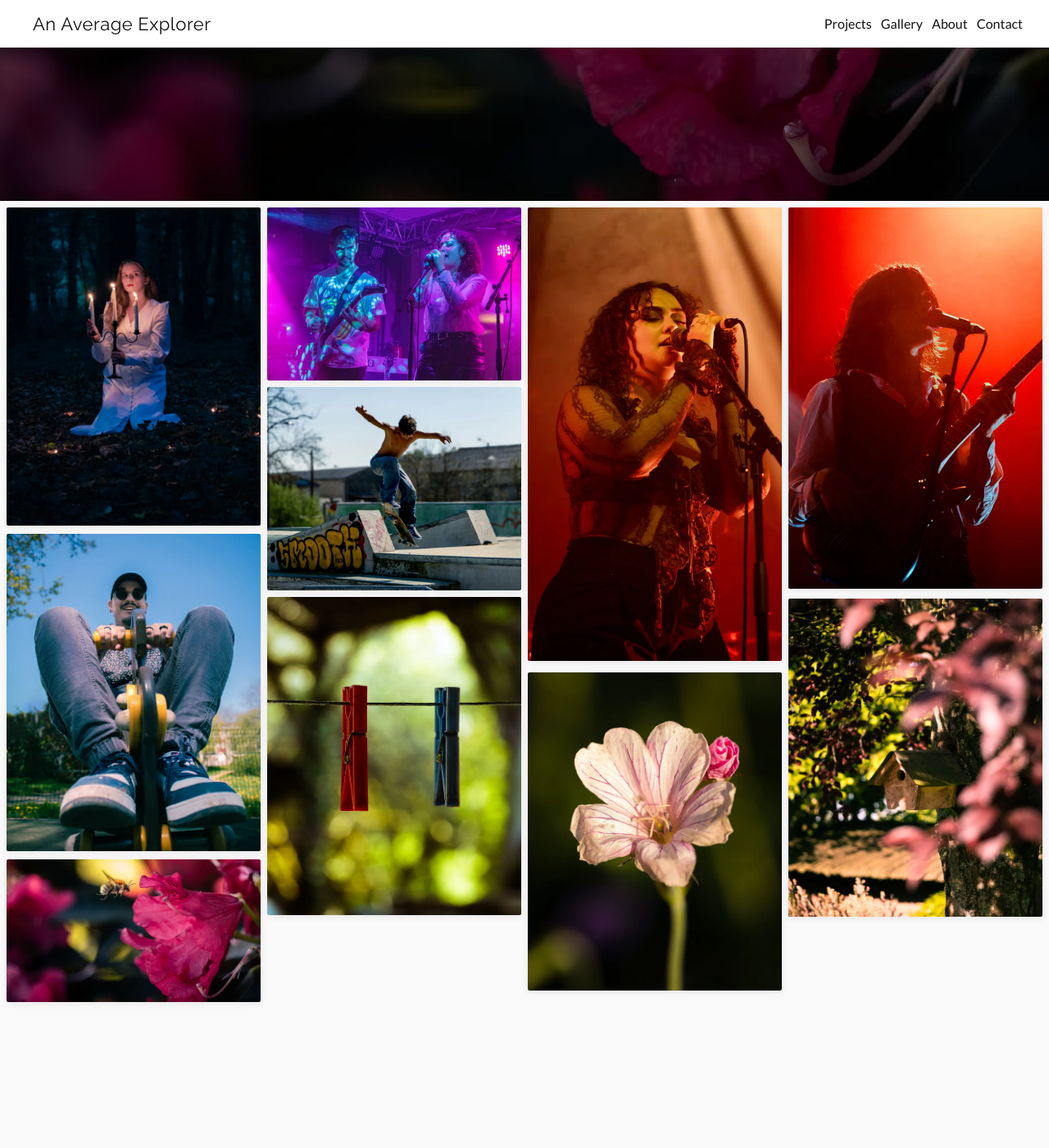
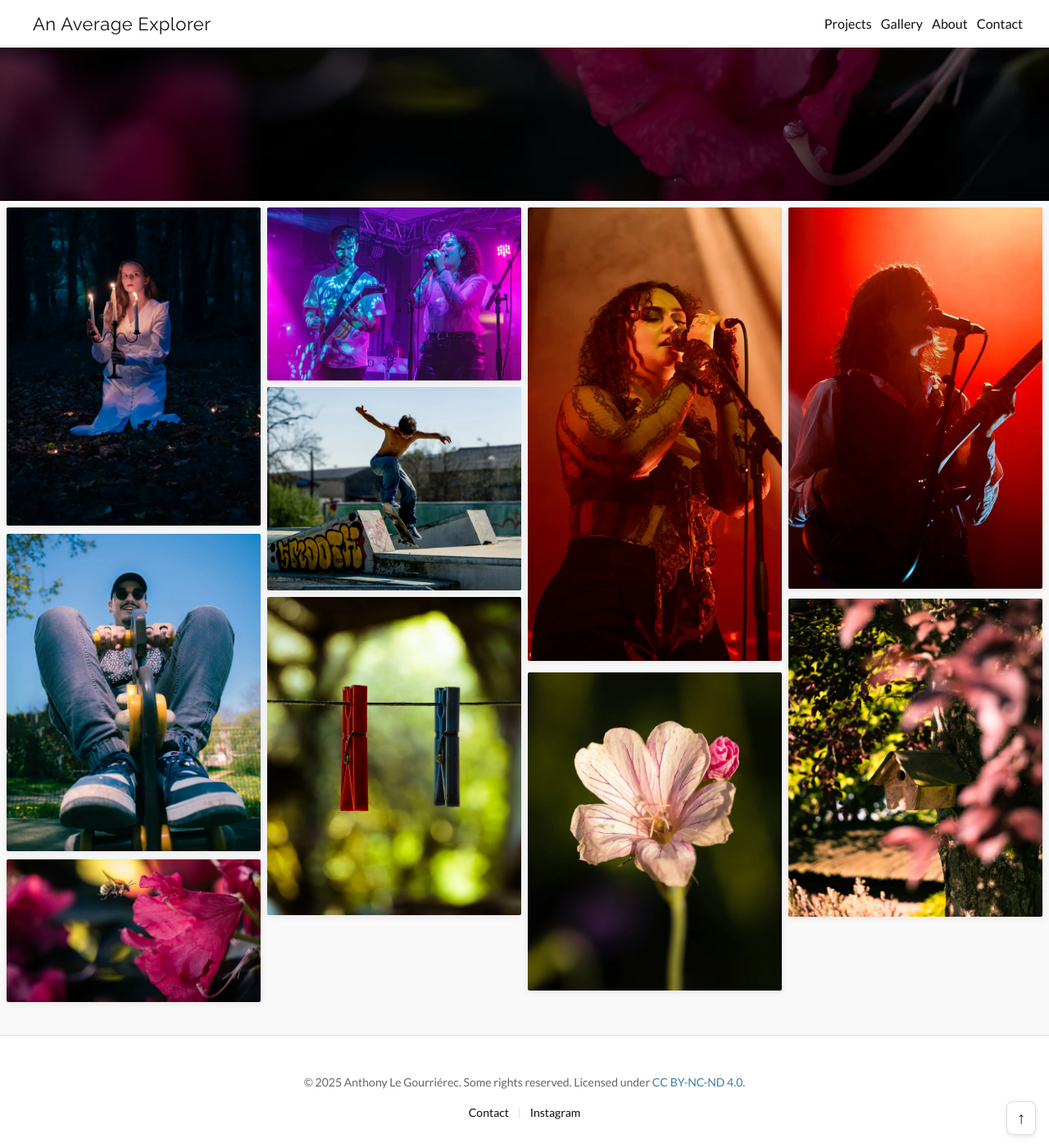
Before and after one commit to AnAverageExplorer/AnAverageExplorer.github.io, a Jekyll site: the page built from index.md, in a window 1280 px wide and 1400 px high, scrolled down 533 px. Shown: the whole window at 82% size. Built offline with Jekyll 4.4.1, drawn with Linux system fonts in a browser that asks for light colours; nearby versions of some CDN libraries; before the commit the page ends 1763 px from its top, so only the background shows below that.

Commit message:
Added a footer to the site

```diff
--- /dev/null
+++ b/_includes/footer.html
@@ -0,0 +1,72 @@
+<footer class="site-footer">
+    <div class="footer-inner">
+        <p>
+            © 2025 Anthony Le Gourriérec.
+            Some rights reserved.
+            Licensed under <a href="https://creativecommons.org/licenses/by-nc-nd/4.0/" target="_blank"
+                rel="noopener">CC BY-NC-ND 4.0</a>.
+
+        </p>
+
+        <p class="footer-links">
+            <a href="mailto:anothereverydayexplorer@gmail.com">Contact</a>
+            <span class="separator">|</span>
+            <a href="https://www.instagram.com/an_average_explorer/" target="_blank" rel="noopener">Instagram</a>
+        </p>
+    </div>
+</footer>
+
+<style>
+    .site-footer {
+        background-color: var(--color-surface);
+        color: var(--color-muted);
+        font-size: var(--font-small);
+        padding: var(--space-lg) var(--space-md);
+        text-align: center;
+        border-top: 1px solid var(--color-border);
+        margin-top: var(--space-lg);
+    }
+
+    .footer-inner {
+        max-width: 1200px;
+        margin: 0 auto;
+        padding: 0 var(--space-md);
+    }
+
+    .footer-copy {
+        margin: 0;
+        margin-bottom: var(--space-sm);
+    }
+
+    .footer-links {
+        margin: 0;
+    }
+
+    .footer-links a {
+        color: var(--color-text);
+        text-decoration: none;
+        margin: 0 var(--space-xs);
+        transition: color var(--transition);
+    }
+
+    .footer-links a:hover {
+        color: var(--color-hover);
+    }
+
+    .separator {
+        color: var(--color-border);
+        margin: 0 var(--space-xs);
+    }
+
+    /*@media (max-width: 768px) {
+        .footer-links {
+            display: flex;
+            flex-direction: column;
+            gap: var(--space-xs);
+        }
+
+        .separator {
+            display: none;
+        }
+    }*/
+</style>
--- a/_layouts/base.html
+++ b/_layouts/base.html
@@ -33,6 +33,22 @@
 <body>
     {% include navbar.html %}
     {{ content }}
+
+    {% include footer.html %}
+    <button id="scrollToTop" aria-label="Scroll to top">↑</button>
+
+    <script>
+        const scrollBtn = document.getElementById('scrollToTop');
+
+        window.addEventListener('scroll', () => {
+            scrollBtn.style.display = window.scrollY > 300 ? 'block' : 'none';
+        });
+
+        scrollBtn.addEventListener('click', () => {
+            window.scrollTo({ top: 0, behavior: 'smooth' });
+        });
+    </script>
+
 </body>
 
 </html>
--- a/assets/css/style.css
+++ b/assets/css/style.css
@@ -114,80 +114,7 @@ body.sidebar-visible .gallery-wrapper {
 
 /* #region Hero Section */
 
-.section {
-    padding: 0 var(--space-md);
-    margin: 0 auto;
-    width: 100%;
-    box-sizing: border-box;
-}
 
-.section--narrow {
-    max-width: 1200px;
-    margin-left: auto;
-    margin-right: auto;
-}
-
-
-.hero-container {
-    position: relative;
-    width: 100%;
-    aspect-ratio: 16 / 9;
-    overflow: hidden;
-}
-
-
-.hero-container img {
-    width: 100%;
-    height: 100%;
-    object-fit: cover;
-    object-position: center;
-    display: block;
-    filter: brightness(0.65);
-}
-
-.hero-overlay {
-    position: absolute;
-    inset: 0;
-    background: rgba(0, 0, 0, 0.3);
-    z-index: 1;
-}
-
-.hero-text {
-    position: absolute;
-    top: 50%;
-    left: 60px;
-    transform: translateY(-50%);
-    max-width: 600px;
-    color: white;
-    text-align: left;
-    z-index: 2;
-    padding: var(--space-lg);
-}
-
-.hero-text p {
-    font-size: 1.25rem;
-    line-height: 1.6;
-}
-
-.cta {
-    display: inline-block;
-    margin-top: 20px;
-    font-size: 1rem;
-    background: white;
-    color: #111;
-    padding: 10px 20px;
-    border-radius: 4px;
-    text-decoration: none;
-    font-weight: 500;
-    cursor: pointer;
-}
-
-.cta:hover {
-    background: #111;
-    color: white;
-    box-shadow: 0 4px 12px rgba(0, 0, 0, 0.15);
-    transition: all 0.2s ease;
-}
 
 /* #endregion hero section */
 
@@ -403,3 +330,25 @@ a:hover {
 }
 
 /* #endregion */
+
+#scrollToTop {
+    position: fixed;
+    bottom: var(--space-md);
+    right: var(--space-md);
+    background: white;
+    color: var(--color-text);
+    border: 1px solid var(--color-border);
+    padding: 0.5rem 0.75rem;
+    border-radius: var(--radius);
+    cursor: pointer;
+    font-size: 1.25rem;
+    display: none;
+    z-index: 1000;
+    box-shadow: 0 2px 6px rgba(0, 0, 0, 0.1);
+    transition: opacity var(--transition);
+}
+
+#scrollToTop:hover {
+    background: var(--color-hover);
+    color: white;
+}
```
Also changed, not shown: 8 other files.
